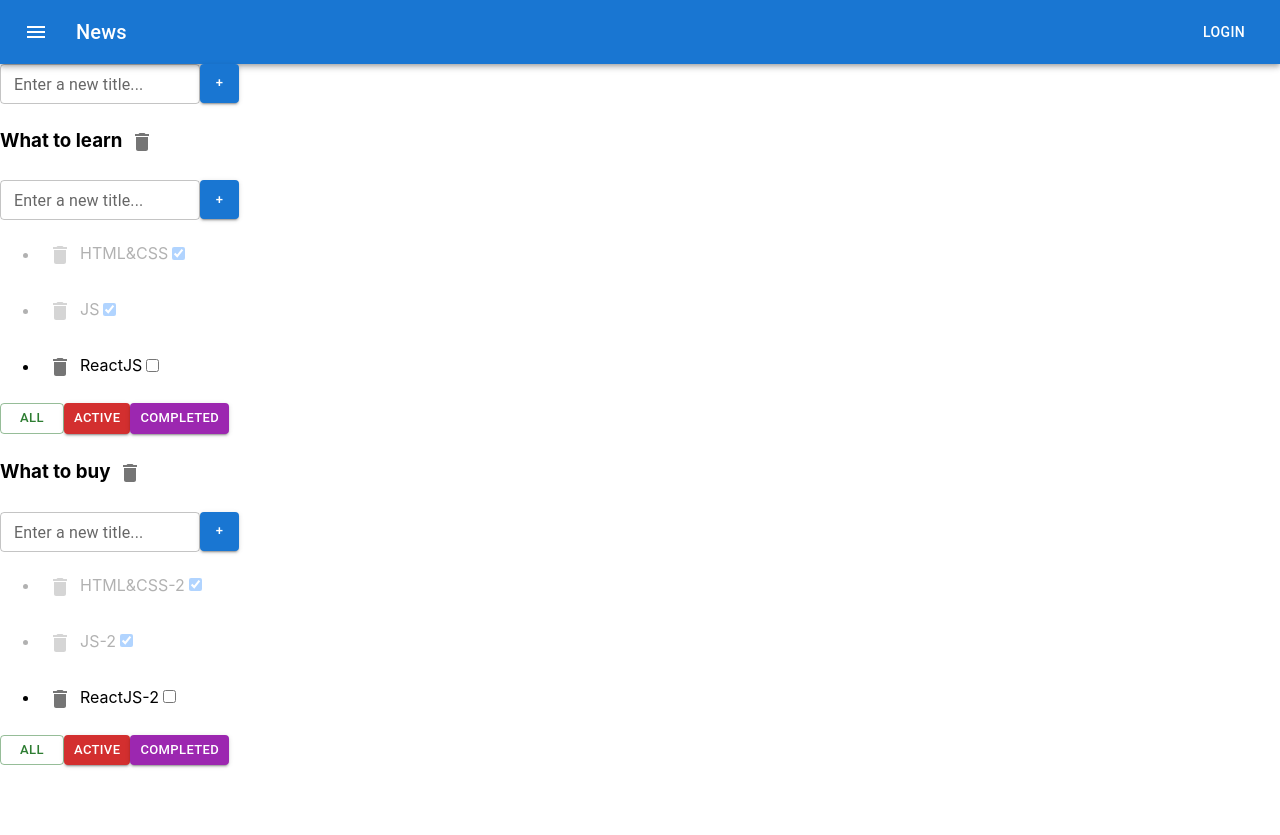
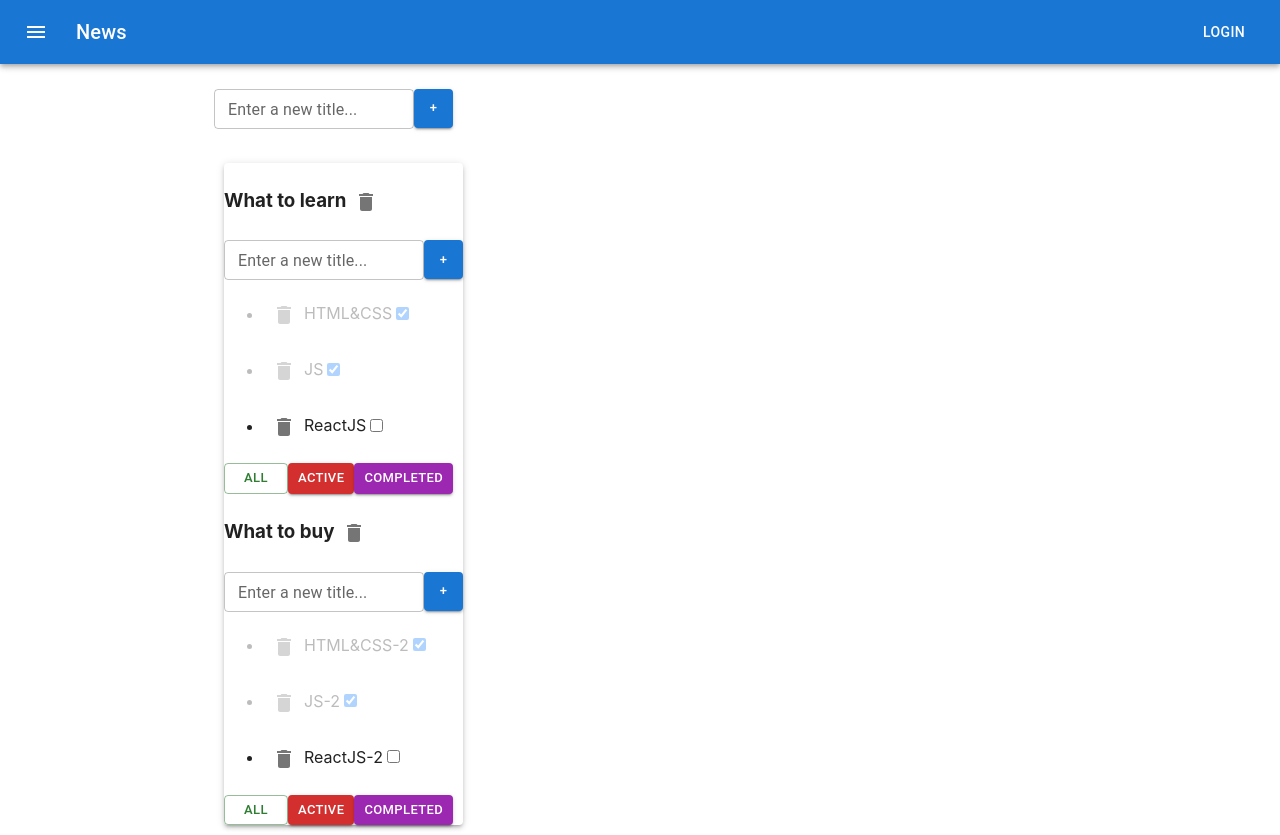
Before and after one commit to andbudha/my_todolist, a React (Create React App) app: page / in a window 1280 px wide. Before the commit the page ends 800 px from the top, so only its background shows below. Built offline with nearby package versions, Linux system fonts and the light colour scheme.

Commit message:
app updated

```diff
--- a/src/App.tsx
+++ b/src/App.tsx
@@ -4,6 +4,9 @@ import {TaskType, Todolist} from "./components/Todolist/Todolist";
 import {v1} from "uuid";
 import {Input} from "./components/Input/Input";
 import ButtonAppBar from "./components/AppBar/ButtonAppBar";
+import Container from '@mui/material/Container';
+import {Grid} from "@mui/material";
+import Paper from '@mui/material/Paper';
 
 
 export type TaskFilterType = 'all' | 'active' | 'completed';
@@ -90,8 +93,11 @@ function App() {
     return (
         <div className="App">
             <ButtonAppBar/>
+            <Container maxWidth="md">
+                <Input getInputValue={addNewListHandler}/>
 
-            <Input getInputValue={addNewListHandler}/>
+                <Grid container gap={3} sx={{marginTop: '25px', padding: '10px'}}>
+                    <Paper elevation={3}>
                         {toDoList.map(list=>{
                             //task filter conditioning
                             let filteredTasks = tasks[list.id];
@@ -120,6 +126,13 @@ function App() {
                                 />
                             );
                         })}
+                    </Paper>
+
+                </Grid>
+
+            </Container>
+
+
 
         </div>
     );
--- a/src/components/AppBar/ButtonAppBar.tsx
+++ b/src/components/AppBar/ButtonAppBar.tsx
@@ -9,7 +9,7 @@ import MenuIcon from '@mui/icons-material/Menu';
 
 export default function ButtonAppBar() {
     return (
-        <Box sx={{ flexGrow: 1 }}>
+        <Box sx={{ flexGrow: 1, marginBottom: '25px'}}>
             <AppBar position="static">
                 <Toolbar>
                     <IconButton
```
Lines whose indentation alone changed are shown as unchanged.
